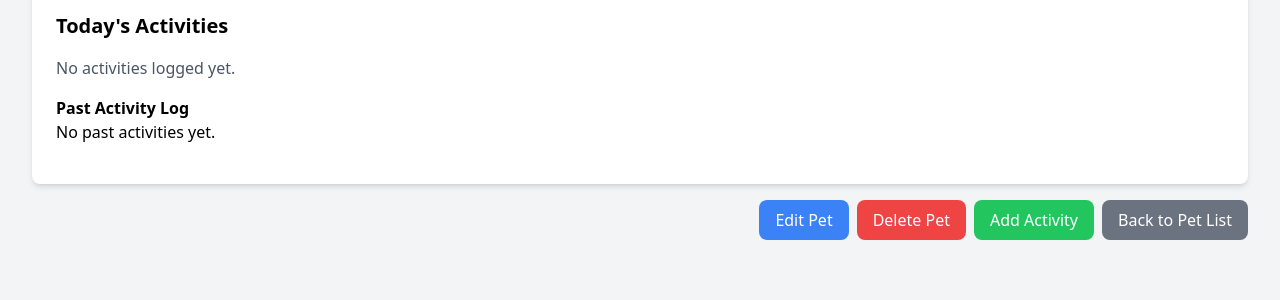
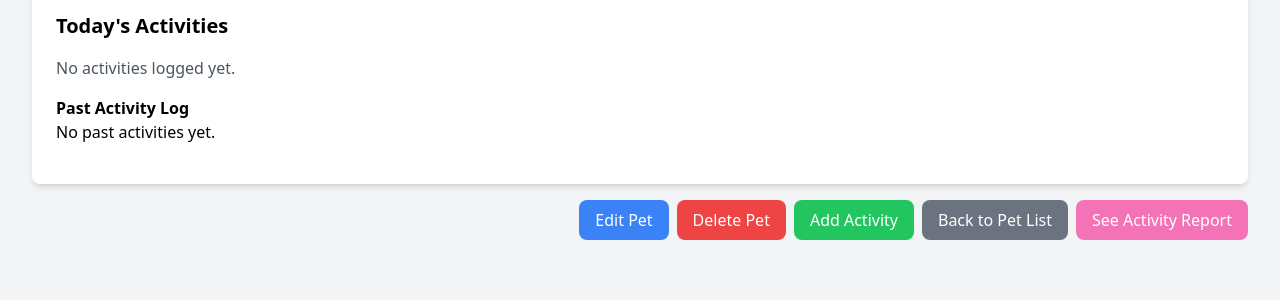
Before and after one commit to SamTheSoftwareEngineer/Petnote, a Django app: template pets/templates/pets/pet_detail.html in a window 1280 px wide. Shown: the part 224-524 px from the top of the page. Run offline with Django 5.2, Linux system fonts and the light colour scheme; the template is opened without the code that fills it, so the values that code supplies are empty; parts of the project's set-up code (start-up, migrations or seed data) failed here and were passed over; some libraries are stand-ins or nearby versions.

Commit message:
Added a button to redirect to pet activity logs

```diff
--- a/pets/templates/pets/pet_detail.html
+++ b/pets/templates/pets/pet_detail.html
@@ -89,6 +89,11 @@
             <a href="{% url 'pet_list' %}" class="bg-gray-500 text-white px-4 py-2 rounded-lg hover:bg-gray-600 transition ml-2">
                 Back to Pet List
             </a>
+            <a>
+                <button class="bg-pink-400 text-white px-4 py-2 rounded-lg hover:bg-gray-600 transition ml-2">
+                    <a href="{% url 'activity_report' pet.id %}">See Activity Report</a>
+                </button>
+            </a>
         </div>
     </div>
 </body>
```
